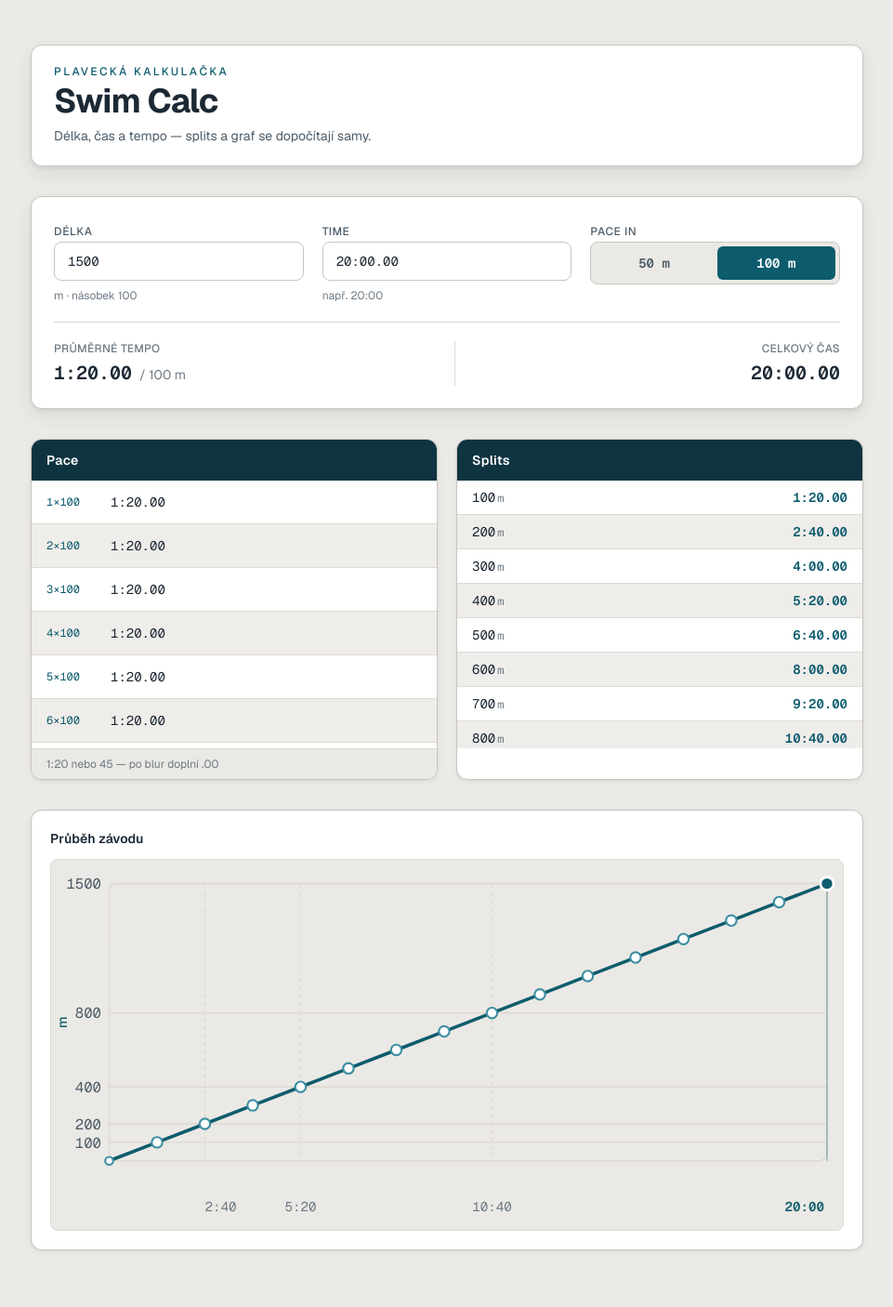
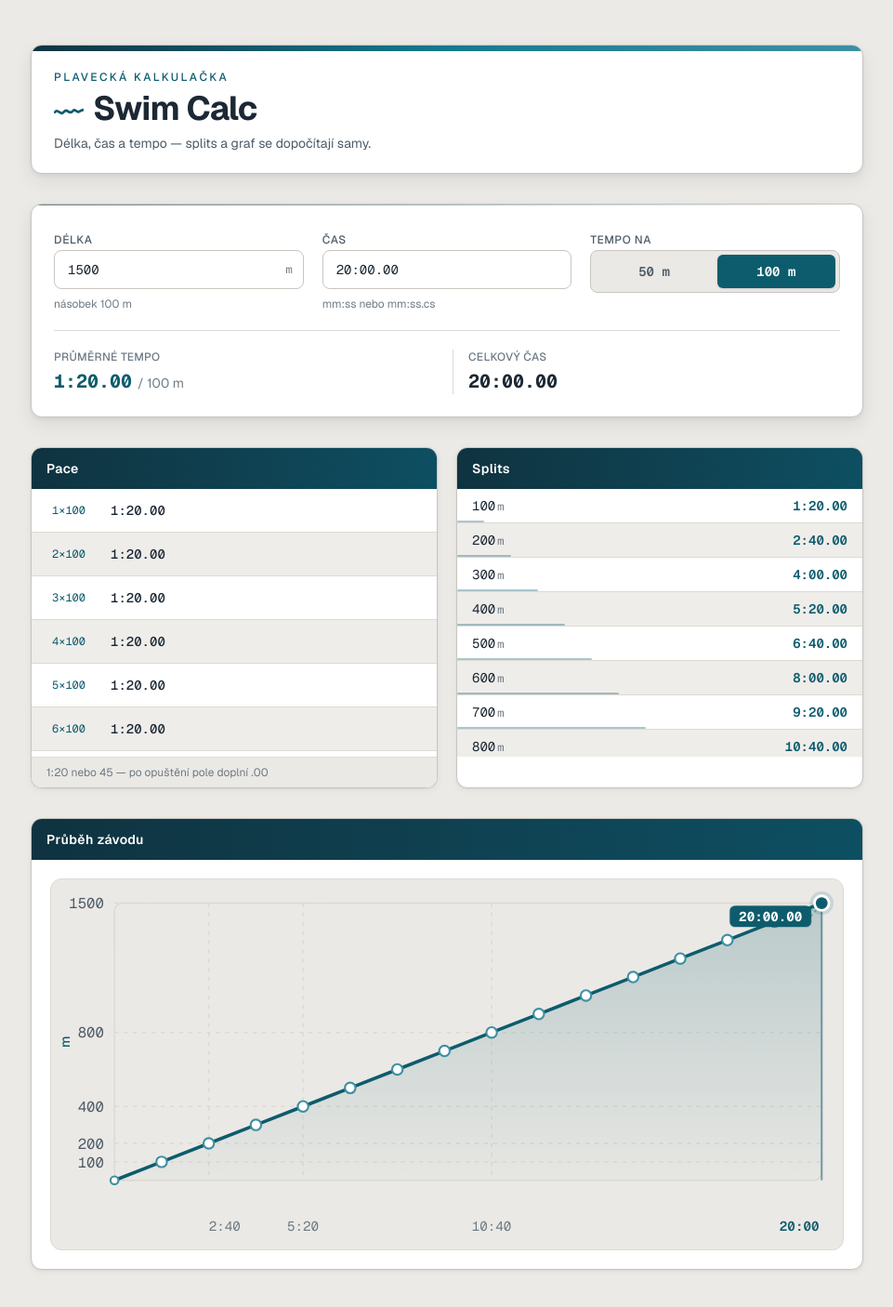
Before and after one commit to Ezlomandias/Swim-calc, a Next.js app: page / in a window 1280 px wide. Shown: the top 1406 px of the page at 93% size, without its empty margins (159-1120 px from the left). Built offline with nearby package versions, Linux system fonts and the light colour scheme.

Commit message:
vylepšeni grafiky

```diff
--- a/app/components/PaceGraph.tsx
+++ b/app/components/PaceGraph.tsx
@@ -12,7 +12,7 @@ type Props = {
 
 const W = 600;
 const H = 280;
-const PAD = { top: 18, right: 12, bottom: 52, left: 44 };
+const PAD = { top: 18, right: 16, bottom: 52, left: 48 };
 
 function formatTimeAxis(seconds: number): string {
   const { h, min, sec, cs } = (() => {
@@ -33,9 +33,20 @@ function formatTimeAxis(seconds: number): string {
 export function PaceGraph({ distance, splits, totalTime }: Props) {
   if (distance <= 0 || totalTime <= 0) {
     return (
-      <div className="flex min-h-[200px] flex-col items-center justify-center gap-2 rounded-lg border border-dashed border-border bg-surface-muted px-4 py-10 text-center text-sm text-muted sm:min-h-[240px]">
-        <span className="font-medium text-foreground">Graf průběhu</span>
-        <span className="text-xs sm:text-sm">Zadej délku a čas</span>
+      <div className="flex min-h-[200px] flex-col items-center justify-center gap-3 rounded-xl border border-dashed border-border bg-surface-muted px-4 py-10 text-center sm:min-h-[240px]">
+        <svg viewBox="0 0 48 28" fill="none" className="size-10 text-border" aria-hidden="true">
+          <path
+            d="M2 20 C5 13, 10 26, 15 19 C19 13.5, 22 24, 27 18 C30.5 13, 33.5 22, 38 17 C40.5 14, 42.5 17, 46 16"
+            stroke="currentColor"
+            strokeWidth="3"
+            strokeLinecap="round"
+            strokeLinejoin="round"
+          />
+        </svg>
+        <div className="space-y-1">
+          <p className="text-sm font-medium text-foreground-soft">Graf průběhu</p>
+          <p className="text-xs text-muted">Zadej délku a čas</p>
+        </div>
       </div>
     );
   }
@@ -67,8 +78,18 @@ export function PaceGraph({ distance, splits, totalTime }: Props) {
     })
     .join(" ");
 
+  // Fill area path: follow line points, then close along the bottom
+  const firstPt = toSvg(points[0].x, points[0].y);
+  const lastPt = toSvg(points[points.length - 1].x, points[points.length - 1].y);
+  const fillPath = [
+    linePath,
+    `L ${lastPt.sx} ${PAD.top + plotH}`,
+    `L ${firstPt.sx} ${PAD.top + plotH}`,
+    "Z",
+  ].join(" ");
+
   return (
-    <div className="overflow-hidden rounded-lg border border-border-subtle bg-surface-muted">
+    <div className="overflow-hidden rounded-xl border border-border-subtle bg-surface-muted">
       <svg
         viewBox={`0 0 ${W} ${H}`}
         className="block w-full min-w-0 text-foreground"
@@ -76,6 +97,14 @@ export function PaceGraph({ distance, splits, totalTime }: Props) {
         role="img"
         aria-label="Graf vzdálenosti vůči času"
       >
+        <defs>
+          <linearGradient id="areaGrad" x1="0" y1="0" x2="0" y2="1">
+            <stop offset="0%" style={{ stopColor: "var(--accent)", stopOpacity: 0.22 }} />
+            <stop offset="100%" style={{ stopColor: "var(--accent)", stopOpacity: 0.02 }} />
+          </linearGradient>
+        </defs>
+
+        {/* Plot background */}
         <rect
           x={PAD.left}
           y={PAD.top}
@@ -86,6 +115,7 @@ export function PaceGraph({ distance, splits, totalTime }: Props) {
           rx={6}
         />
 
+        {/* Y axis grid lines */}
         {yTicks.map((d) => {
           const { sy } = toSvg(0, d);
           return (
@@ -97,9 +127,10 @@ export function PaceGraph({ distance, splits, totalTime }: Props) {
                 y2={sy}
                 className="stroke-border-subtle"
                 strokeWidth={1}
+                strokeDasharray="3 4"
               />
               <text
-                x={PAD.left - 6}
+                x={PAD.left - 8}
                 y={sy + 4}
                 textAnchor="end"
                 className="fill-foreground-soft font-mono text-[10px] sm:text-[11px]"
@@ -110,6 +141,7 @@ export function PaceGraph({ distance, splits, totalTime }: Props) {
           );
         })}
 
+        {/* X axis ticks */}
         {xTicks.map(({ distance: d, time }, idx) => {
           const { sx } = toSvg(time, 0);
           const isFinish = d >= distance;
@@ -132,11 +164,9 @@ export function PaceGraph({ distance, splits, totalTime }: Props) {
                 x2={sx}
                 y1={PAD.top}
                 y2={PAD.top + plotH}
-                className={
-                  isFinish ? "stroke-accent/40" : "stroke-border-subtle"
-                }
-                strokeWidth={1}
-                strokeDasharray={isFinish ? undefined : "3 3"}
+                className={isFinish ? "stroke-accent/50" : "stroke-border-subtle"}
+                strokeWidth={isFinish ? 1.5 : 1}
+                strokeDasharray={isFinish ? undefined : "3 4"}
               />
               <text
                 x={labelX}
@@ -152,16 +182,25 @@ export function PaceGraph({ distance, splits, totalTime }: Props) {
           );
         })}
 
+        {/* Y axis label */}
         <text
-          x={12}
+          x={14}
           y={PAD.top + plotH / 2}
           textAnchor="middle"
-          transform={`rotate(-90 12 ${PAD.top + plotH / 2})`}
+          transform={`rotate(-90 14 ${PAD.top + plotH / 2})`}
           className="fill-accent text-[10px] font-medium"
         >
           m
         </text>
 
+        {/* Gradient fill area */}
+        <path
+          d={fillPath}
+          fill="url(#areaGrad)"
+          strokeWidth={0}
+        />
+
+        {/* Line */}
         <path
           d={linePath}
           fill="none"
@@ -171,23 +210,87 @@ export function PaceGraph({ distance, splits, totalTime }: Props) {
           strokeLinejoin="round"
         />
 
+        {/* Points */}
         {points.map((p, i) => {
           const { sx, sy } = toSvg(p.x, p.y);
           const isEnd = i === points.length - 1;
+          const isStart = i === 0;
+          if (isEnd) {
+            return (
+              <g key={i}>
+                {/* outer glow ring */}
+                <circle
+                  cx={sx}
+                  cy={sy}
+                  r={9}
+                  className="fill-accent/15 stroke-none"
+                />
+                <circle
+                  cx={sx}
+                  cy={sy}
+                  r={5.5}
+                  className="fill-accent stroke-surface-elevated stroke-2"
+                />
+              </g>
+            );
+          }
           return (
             <circle
               key={i}
               cx={sx}
               cy={sy}
-              r={isEnd ? 5 : i === 0 ? 3 : 4}
-              className={
-                isEnd
-                  ? "fill-accent stroke-surface-elevated stroke-2"
-                  : "fill-surface-elevated stroke-accent-light stroke-[1.5]"
-              }
+              r={isStart ? 3 : 4}
+              className="fill-surface-elevated stroke-accent-light stroke-[1.5]"
             />
           );
         })}
+
+        {/* Total time badge near end point */}
+        {(() => {
+          const endPt = toSvg(totalTime, distance);
+          const label = formatTime(totalTime);
+          // ~6px per char in monospace 10px + padding
+          const badgeW = label.length * 6.2 + 12;
+          const badgeH = 16;
+          const isRight = endPt.sx > PAD.left + plotW * 0.6;
+          const badgeX = isRight
+            ? Math.max(endPt.sx - badgeW - 8, PAD.left + 2)
+            : Math.min(endPt.sx + 8, PAD.left + plotW - badgeW - 2);
+          const badgeY = Math.max(endPt.sy - badgeH - 10, PAD.top + 2);
+          return (
+            <g>
+              {/* connector line from badge to dot */}
+              <line
+                x1={isRight ? badgeX + badgeW : badgeX}
+                y1={badgeY + badgeH / 2}
+                x2={endPt.sx}
+                y2={endPt.sy}
+                className="stroke-accent/40"
+                strokeWidth={1}
+                strokeDasharray="2 2"
+              />
+              {/* badge background */}
+              <rect
+                x={badgeX}
+                y={badgeY}
+                width={badgeW}
+                height={badgeH}
+                rx={4}
+                className="fill-accent stroke-accent/30"
+                strokeWidth={1}
+              />
+              {/* badge text */}
+              <text
+                x={badgeX + badgeW / 2}
+                y={badgeY + badgeH / 2 + 4}
+                textAnchor="middle"
+                className="fill-white font-mono text-[10px] font-bold"
+              >
+                {label}
+              </text>
+            </g>
+          );
+        })()}
       </svg>
     </div>
   );
--- a/app/components/SwimCalculator.tsx
+++ b/app/components/SwimCalculator.tsx
@@ -25,6 +25,20 @@ const inputClass =
 const labelClass =
   "text-[11px] font-medium uppercase tracking-wider text-foreground-soft sm:text-xs";
 
+function WaveIcon({ className }: { className?: string }) {
+  return (
+    <svg viewBox="0 0 26 16" fill="none" className={className} aria-hidden="true">
+      <path
+        d="M1 11 C3 7, 6 15, 9 10.5 C11.5 7, 13.5 14, 16.5 10 C18.5 7, 20.5 13, 23 10 C24 9, 24.5 9.5, 25.5 9"
+        stroke="currentColor"
+        strokeWidth="2.2"
+        strokeLinecap="round"
+        strokeLinejoin="round"
+      />
+    </svg>
+  );
+}
+
 function Panel({
   title,
   children,
@@ -36,7 +50,7 @@ function Panel({
 }) {
   return (
     <div className="card-elevated-sm flex min-h-0 flex-col overflow-hidden rounded-xl border border-border bg-surface-elevated">
-      <div className="shrink-0 bg-accent-deep px-3.5 py-2.5 sm:px-4 sm:py-3">
+      <div className="shrink-0 bg-gradient-to-r from-accent-deep to-[#0d4f62] px-3.5 py-2.5 sm:px-4 sm:py-3">
         <h2 className="text-sm font-semibold tracking-wide text-white">
           {title}
         </h2>
@@ -72,6 +86,13 @@ function loadSaved(): { distanceStr: string; timeStr: string; paceIn: PaceInterv
 }
 
 const DEFAULT_PACES = buildEvenPaces(parseTime(DEFAULT_TIME) ?? 0, Number(DEFAULT_DISTANCE), 100);
+
+function getPaceDeviationClass(pace: number, avg: number): { stripe: string; text: string } {
+  const dev = (pace - avg) / avg;
+  if (dev > 0.025) return { stripe: "bg-warning", text: "text-warning" };
+  if (dev < -0.025) return { stripe: "bg-success", text: "text-success" };
+  return { stripe: "bg-transparent", text: "text-foreground" };
+}
 
 export function SwimCalculator() {
   const [distanceStr, setDistanceStr] = useState(DEFAULT_DISTANCE);
@@ -173,22 +194,32 @@ export function SwimCalculator() {
   return (
     <div className="min-h-dvh px-3 pb-8 pt-[max(1.25rem,env(safe-area-inset-top))] sm:px-6 sm:pb-12 sm:pt-8 lg:py-12">
       <div className="mx-auto w-full max-w-4xl space-y-5 sm:space-y-8">
-        <header className="card-elevated rounded-xl border border-border bg-surface-elevated px-4 py-5 text-center sm:px-6 sm:text-left">
+
+        {/* Header */}
+        <header className="card-elevated overflow-hidden rounded-xl border border-border bg-surface-elevated">
+          <div className="h-1.5 bg-gradient-to-r from-accent-deep via-accent-mid to-accent-light" />
+          <div className="px-4 py-4 text-center sm:px-6 sm:py-5 sm:text-left">
             <p className="text-[11px] font-medium uppercase tracking-[0.2em] text-accent sm:text-xs">
               Plavecká kalkulačka
             </p>
-          <h1 className="mt-1 text-2xl font-bold tracking-tight text-foreground sm:text-4xl">
+            <h1 className="mt-1.5 flex items-center justify-center gap-2.5 text-2xl font-bold tracking-tight text-foreground sm:justify-start sm:text-4xl">
+              <WaveIcon className="size-6 shrink-0 text-accent sm:size-8" />
               Swim Calc
             </h1>
             <p className="mx-auto mt-1.5 max-w-md text-sm leading-relaxed text-foreground-soft sm:mx-0 sm:max-w-xl">
               Délka, čas a tempo — splits a graf se dopočítají samy.
             </p>
+          </div>
         </header>
 
-        <section className="card-elevated rounded-xl border border-border bg-surface-elevated p-4 sm:p-6">
+        {/* Inputs */}
+        <section className="card-elevated overflow-hidden rounded-xl border border-border bg-surface-elevated">
+          <div className="h-px bg-gradient-to-r from-accent-deep/60 via-accent/40 to-transparent" />
+          <div className="p-4 sm:p-6">
             <div className="flex flex-col gap-4 sm:grid sm:grid-cols-3 sm:gap-5">
               <label className="block space-y-1.5 sm:space-y-2">
                 <span className={labelClass}>Délka</span>
+                <div className="relative">
                   <input
                     type="text"
                     inputMode="numeric"
@@ -196,15 +227,19 @@ export function SwimCalculator() {
                     onChange={(e) => setDistanceStr(e.target.value)}
                     onBlur={commitDistance}
                     placeholder="1500"
-                className={inputClass}
+                    className={inputClass + " pr-8"}
                   />
+                  <span className="pointer-events-none absolute right-3 top-1/2 -translate-y-1/2 font-mono text-xs text-muted">
+                    m
+                  </span>
+                </div>
                 <span className="block text-[11px] text-muted sm:text-xs">
-                m · násobek {paceIn}
+                  násobek {paceIn} m
                 </span>
               </label>
 
               <label className="block space-y-1.5 sm:space-y-2">
-              <span className={labelClass}>Time</span>
+                <span className={labelClass}>Čas</span>
                 <input
                   type="text"
                   value={timeStr}
@@ -214,22 +249,22 @@ export function SwimCalculator() {
                   className={inputClass}
                 />
                 <span className="block text-[11px] text-muted sm:text-xs">
-                např. 20:00
+                  mm:ss nebo mm:ss.cs
                 </span>
               </label>
 
               <div className="space-y-1.5 sm:space-y-2">
-              <span className={labelClass}>Pace in</span>
+                <span className={labelClass}>Tempo na</span>
                 <div className="grid min-h-11 grid-cols-2 gap-1 rounded-lg border border-border bg-surface-muted p-1 sm:min-h-0">
                   {([50, 100] as const).map((n) => (
                     <button
                       key={n}
                       type="button"
                       onClick={() => handlePaceInChange(n)}
-                    className={`min-h-10 rounded-md px-3 py-2.5 font-mono text-sm font-semibold transition-colors active:scale-[0.98] sm:min-h-0 sm:py-2 ${
+                      className={`min-h-10 rounded-md px-3 py-2.5 font-mono text-sm font-semibold transition-all active:scale-[0.97] sm:min-h-0 sm:py-2 ${
                         paceIn === n
-                        ? "bg-accent text-surface-elevated"
-                        : "text-foreground-soft hover:bg-surface-elevated"
+                          ? "bg-accent text-white shadow-sm"
+                          : "text-foreground-soft hover:bg-surface-elevated hover:text-foreground"
                       }`}
                     >
                       {n} m
@@ -245,55 +280,60 @@ export function SwimCalculator() {
                 className="mt-4 rounded-xl border border-warning/40 bg-warning-bg px-3 py-2.5 text-sm text-warning"
               >
                 {distance > 0
-                ? `Délka musí být násobek ${paceIn}.`
+                  ? `Délka musí být násobek ${paceIn} m.`
                   : "Zadej platnou délku."}
               </p>
             )}
 
             {avgPace != null && (
-            <div className="mt-5 grid grid-cols-1 gap-3 border-t border-border-subtle pt-5 sm:grid-cols-2 sm:gap-4">
-              <div className="flex flex-col items-center gap-1 sm:items-start">
-                <span className="text-xs font-medium uppercase tracking-wide text-muted">
+              <div className="mt-5 grid grid-cols-2 gap-3 border-t border-border-subtle pt-5">
+                <div className="flex flex-col gap-1">
+                  <span className="text-[11px] font-medium uppercase tracking-wide text-muted sm:text-xs">
                     Průměrné tempo
                   </span>
-                <div className="flex items-baseline gap-2">
-                  <span className="font-mono text-2xl font-semibold tabular-nums text-foreground sm:text-xl">
+                  <div className="flex items-baseline gap-1.5">
+                    <span className="font-mono text-2xl font-bold tabular-nums text-accent sm:text-xl">
                       {formatPace(avgPace)}
                     </span>
                     <span className="text-sm text-muted">/ {paceIn} m</span>
                   </div>
                 </div>
                 {validDistance && (
-                <div className="flex flex-col items-center gap-1 border-t border-border-subtle pt-3 sm:items-end sm:border-t-0 sm:border-l sm:pl-4 sm:pt-0">
-                  <span className="text-xs font-medium uppercase tracking-wide text-muted">
+                  <div className="flex flex-col gap-1 border-l border-border-subtle pl-3 sm:pl-4">
+                    <span className="text-[11px] font-medium uppercase tracking-wide text-muted sm:text-xs">
                       Celkový čas
                     </span>
-                  <span className="font-mono text-2xl font-semibold tabular-nums text-foreground sm:text-xl">
+                    <span className="font-mono text-2xl font-bold tabular-nums text-foreground sm:text-xl">
                       {formatTime(totalTime)}
                     </span>
                   </div>
                 )}
               </div>
             )}
+          </div>
         </section>
 
+        {/* Pace + Splits panels */}
         <section className="grid grid-cols-1 gap-4 sm:gap-5 lg:grid-cols-2">
-          <Panel
-            title="Pace"
-            footer="1:20 nebo 45 — po blur doplní .00"
-          >
+          <Panel title="Pace" footer="1:20 nebo 45 — po opuštění pole doplní .00">
             <ul className="max-h-[min(42dvh,280px)] overflow-y-auto overscroll-contain sm:max-h-72">
               {paces.length === 0 ? (
                 <li className="px-3.5 py-10 text-center text-sm text-muted sm:px-4">
                   Zadej délku a čas
                 </li>
               ) : (
-                paces.map((_, i) => (
+                paces.map((pace, i) => {
+                  const { stripe, text } = avgPace
+                    ? getPaceDeviationClass(pace, avgPace)
+                    : { stripe: "bg-transparent", text: "text-foreground" };
+                  return (
                     <li
                       key={i}
-                    className="group flex items-center gap-2 border-b border-border-subtle px-3 py-2.5 last:border-0 even:bg-surface-muted/80 sm:gap-3 sm:px-4 sm:py-2"
+                      className="group relative flex items-center gap-2 border-b border-border-subtle px-3 py-2.5 last:border-0 even:bg-surface-muted/80 sm:gap-3 sm:px-4 sm:py-2"
                     >
-                    <span className="w-11 shrink-0 font-mono text-[11px] tabular-nums text-accent sm:w-12 sm:text-xs">
+                      {/* deviation stripe */}
+                      <div className={`absolute inset-y-0 left-0 w-0.5 ${stripe}`} />
+                      <span className="w-11 shrink-0 pl-1.5 font-mono text-[11px] tabular-nums text-accent sm:w-12 sm:text-xs">
                         {i + 1}×{paceIn}
                       </span>
                       <input
@@ -309,10 +349,11 @@ export function SwimCalculator() {
                           });
                         }}
                         onBlur={(e) => commitPaceRow(i, e.target.value)}
-                      className="min-h-10 min-w-0 flex-1 rounded-md border border-transparent bg-transparent px-2 py-2 font-mono text-base transition-colors group-hover:border-border focus:border-accent focus:bg-surface-elevated focus:outline-none focus:ring-2 focus:ring-accent-muted sm:min-h-0 sm:py-1 sm:text-sm"
+                        className={`min-h-10 min-w-0 flex-1 rounded-md border border-transparent bg-transparent px-2 py-2 font-mono text-base font-medium tabular-nums transition-colors group-hover:border-border focus:border-accent focus:bg-surface-elevated focus:outline-none focus:ring-2 focus:ring-accent-muted sm:min-h-0 sm:py-1 sm:text-sm ${text}`}
                       />
                     </li>
-                ))
+                  );
+                })
               )}
             </ul>
           </Panel>
@@ -324,37 +365,52 @@ export function SwimCalculator() {
                   —
                 </li>
               ) : (
-                splits.map((s) => (
+                splits.map((s) => {
+                  const progress = distance > 0 ? (s.distance / distance) * 100 : 0;
+                  const isFinish = s.distance >= distance;
+                  return (
                     <li
                       key={s.distance}
-                    className="flex items-center justify-between gap-3 border-b border-border-subtle px-3 py-2.5 last:border-0 even:bg-surface-muted/80 sm:px-4 sm:py-2"
+                      className={`relative flex items-center justify-between gap-3 border-b border-border-subtle px-3 py-2.5 last:border-0 even:bg-surface-muted/80 sm:px-4 sm:py-2 ${isFinish ? "bg-accent-faint even:bg-accent-faint" : ""}`}
                     >
-                    <span className="font-mono text-sm tabular-nums text-foreground">
+                      {/* progress bar */}
+                      <div
+                        className="pointer-events-none absolute bottom-0 left-0 h-[2px] rounded-full bg-accent/35"
+                        style={{ width: `${progress}%` }}
+                      />
+                      <span className={`font-mono text-sm tabular-nums ${isFinish ? "font-semibold text-accent" : "text-foreground"}`}>
                         {s.distance}
                         <span className="ml-0.5 text-xs font-normal text-muted">
                           m
                         </span>
                       </span>
-                    <span className="font-mono text-sm font-semibold tabular-nums text-accent">
+                      <span className={`font-mono text-sm font-semibold tabular-nums ${isFinish ? "text-accent" : "text-accent"}`}>
                         {formatTime(s.cumulativeTime)}
                       </span>
                     </li>
-                ))
+                  );
+                })
               )}
             </ul>
           </Panel>
         </section>
 
-        <section className="card-elevated-sm space-y-3 rounded-xl border border-border bg-surface-elevated p-4 sm:p-5">
-          <h2 className="text-center text-sm font-semibold text-foreground sm:text-left">
+        {/* Graph */}
+        <section className="card-elevated-sm overflow-hidden rounded-xl border border-border bg-surface-elevated">
+          <div className="shrink-0 bg-gradient-to-r from-accent-deep to-[#0d4f62] px-3.5 py-2.5 sm:px-4 sm:py-3">
+            <h2 className="text-sm font-semibold tracking-wide text-white">
               Průběh závodu
             </h2>
+          </div>
+          <div className="p-4 sm:p-5">
             <PaceGraph
               distance={graphDistance}
               splits={splits}
               totalTime={graphTotalTime}
             />
+          </div>
         </section>
+
       </div>
     </div>
   );
--- a/app/globals.css
+++ b/app/globals.css
@@ -21,6 +21,8 @@
   --warning-bg: #fff7ed;
   --shadow-sm: 0 1px 2px rgb(15 40 50 / 0.06), 0 2px 8px rgb(15 40 50 / 0.05);
   --shadow-md: 0 2px 4px rgb(15 40 50 / 0.07), 0 8px 20px rgb(15 40 50 / 0.08);
+  --success: #15803d;
+  --success-bg: #f0fdf4;
 }
 
 @media (prefers-color-scheme: dark) {
@@ -45,6 +47,8 @@
     --warning-bg: #3d2817;
     --shadow-sm: 0 1px 2px rgb(0 0 0 / 0.25), 0 2px 8px rgb(0 0 0 / 0.2);
     --shadow-md: 0 2px 4px rgb(0 0 0 / 0.3), 0 8px 24px rgb(0 0 0 / 0.35);
+    --success: #4ade80;
+    --success-bg: #052e16;
   }
 }
 
@@ -67,6 +71,8 @@
   --color-muted: var(--muted);
   --color-warning: var(--warning);
   --color-warning-bg: var(--warning-bg);
+  --color-success: var(--success);
+  --color-success-bg: var(--success-bg);
   --font-sans: var(--font-geist-sans);
   --font-mono: var(--font-geist-mono);
   --shadow-elevated-sm: var(--shadow-sm);
```
Also changed, not shown: .claude/settings.local.json (added). Lines whose indentation alone changed are shown as unchanged.
